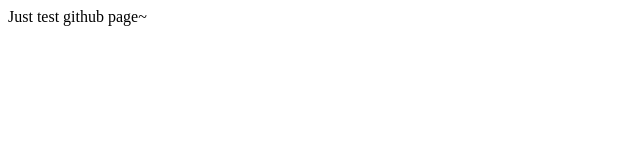
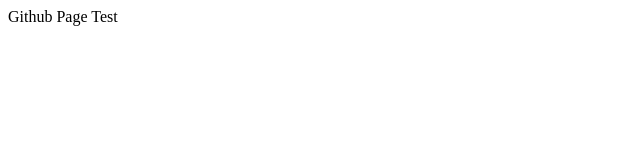
Before and after one commit to xiaoda/xdhelper, a website built with webpack: page docs/index.html in a window 1280 px wide. Shown: the full height of the page, 0-640 px from the left. Built offline with nearby package versions, Linux system fonts and the light colour scheme.

Commit message:
update github page

```diff
--- a/docs/index.html
+++ b/docs/index.html
@@ -4,6 +4,6 @@
   <title>docs</title>
 </head>
 <body>
-  Just test github page~
+  Github Page Test
 </body>
 </html>
```
